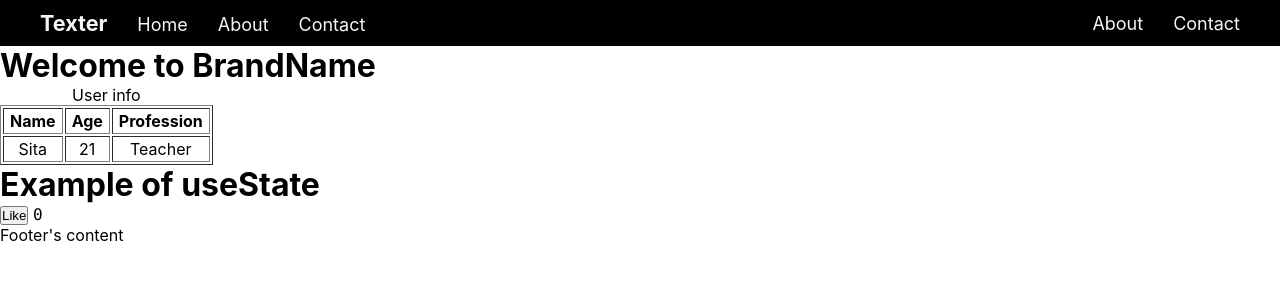
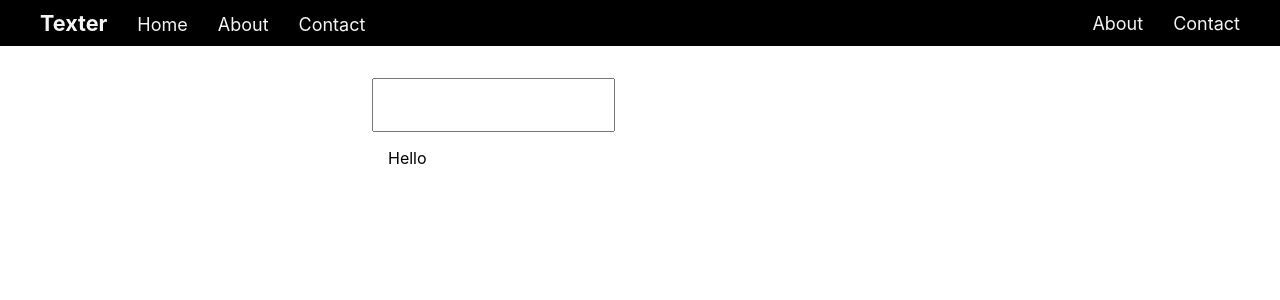
Before and after one commit to Jitendra1mp4/lucky-birthday, a React (Create React App) app: page / in a window 1280 px wide. Shown: the top 300 px of the page. Built offline with nearby package versions, Linux system fonts and the light colour scheme.

Commit message:
Example : live change using onChange with the use of useState

```diff
--- a/src/App.js
+++ b/src/App.js
@@ -16,9 +16,9 @@ function App() {
     <React.Fragment>
       <Navbar />
       {/* <Main appName="TextStar" userInfo={info} /> */}
-      <Main/>
-      <Learnings/>
-      <Footer />
+      {/* <Main /> */}
+      <Learnings />
+      {/* <Footer /> */}
     </React.Fragment>
   );
 }
--- a/src/Components/Learnings.js
+++ b/src/Components/Learnings.js
@@ -2,20 +2,17 @@
 import { useState } from "react";
 
 function Learnings(props) {
-  // using useState function tha returns an array
-  //  [variable , functionToManipulateValueOFVariableReturned] = useState(INITIAL-value)
-  const [like, setLike] = useState(0);
+  const [user, setUser] = useState("");
 
-  //function called by button
-  function likeClickHandler() {
-    // using function returned by the useState()
-    setLike(like + 1);
+  function inputChangeHandler(event) {
+    console.log(event.target.value);
+    setUser(event.target.value);
   }
   return (
-    <>
-      <h1>Example of useState</h1>
-      <button onClick={likeClickHandler}>Like</button> <code>{like}</code>
-    </>
+    <div className="div-learning" style={{maxWidth : "600px", margin: "auto" , padding : "2rem"}}>
+      <input type="text" onChange={inputChangeHandler} style={{padding : "1rem", fontSize : "1rem"}} />
+      <div className="output" style={{ padding : "1rem", fontSize : "1rem"}} >Hello {user}</div>
+    </div>
   );
 }
 
```
